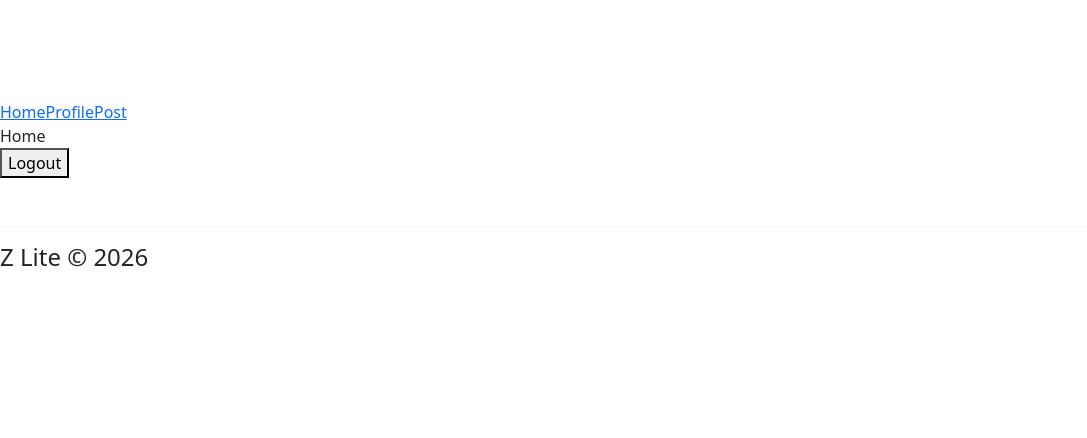
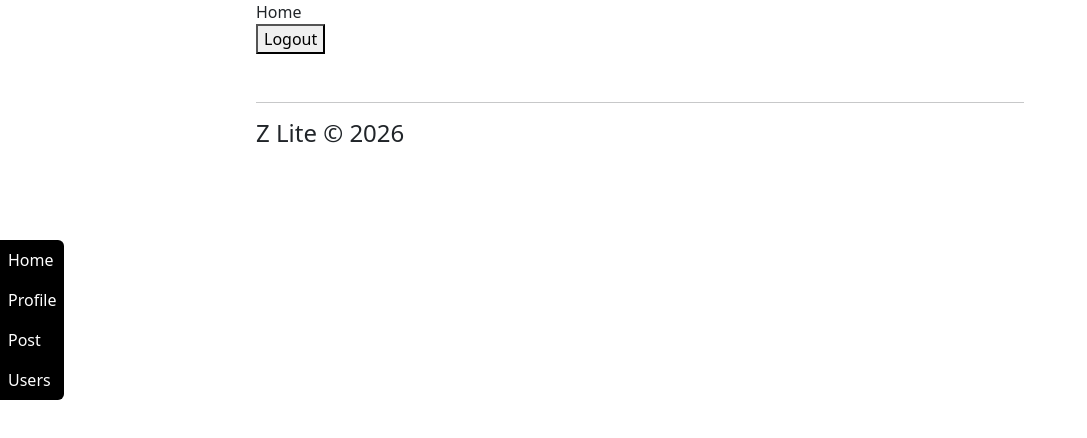
Before and after one commit to spoorjith1/mini-instagram, a React (Vite) app in the folder frontend-react/: page /home in a window 1280 px wide. Shown: the top 438 px of the page, without its empty margins (0-1087 px from the left). Built offline with nearby package versions, Linux system fonts and the light colour scheme; no server answers; sample sign-in values are in the browser's storage.

Commit message:
View users and Profiles

```diff
--- a/frontend-react/src/App.jsx
+++ b/frontend-react/src/App.jsx
@@ -11,6 +11,8 @@ import Register from './pages/Register';
 import Home from './pages/Home';
 import ProfilePage from './pages/ProfilePage';
 import CreatePost from './pages/CreatePost';
+import UsersPage from './pages/UsersPage';
+import OthersProfile from './pages/OthersProfile';
 
 function AppRoutes() {
   const { isLoggedIn } = useContext(AuthContext);
@@ -24,6 +26,8 @@ function AppRoutes() {
       <Route path="/home" element={ <PrivateRoute><Home /></PrivateRoute>} />
       <Route path="/profile" element={ <PrivateRoute><ProfilePage /></PrivateRoute> } />
       <Route path='/create_post' element={ <PrivateRoute><CreatePost /></PrivateRoute> } />
+      <Route path='/users' element={ <PrivateRoute><UsersPage /></PrivateRoute> } />
+      <Route path='/users/:id' element={ <PrivateRoute><OthersProfile /></PrivateRoute> } />
     </Routes>
     <Footer />
     </>
--- a/frontend-react/src/components/Footer.jsx
+++ b/frontend-react/src/components/Footer.jsx
@@ -4,7 +4,7 @@ function Footer() {
   return (
     <>
     <footer className='footer py-3 my-3'>
-      <hr className=' border-bottom' />
+      <hr />
       <h4 className='copy-right'>Z Lite &copy; 2026</h4>
     </footer>
     </>
--- a/frontend-react/src/components/Navbar.jsx
+++ b/frontend-react/src/components/Navbar.jsx
@@ -4,10 +4,11 @@ import { Link } from 'react-router-dom'
 
 function Navbar() {
   return (
-    <div>
-      <Link to='/home'>Home</Link>
-      <Link to='/profile'>Profile</Link>
-      <Link to='/create_post'>Post</Link>
+    <div className='side-navbar'>
+      <Link to='/home' className='side-navbar-links'>Home</Link>
+      <Link to='/profile' className='side-navbar-links'>Profile</Link>
+      <Link to='/create_post' className='side-navbar-links'>Post</Link>
+      <Link to='/users' className='side-navbar-links'>Users</Link>
     </div>
   )
 }
--- /dev/null
+++ b/frontend-react/src/components/Users.jsx
@@ -0,0 +1,22 @@
+import React from 'react'
+import { useNavigate } from 'react-router-dom'
+
+
+function Users({ user }) {
+  const navigate = useNavigate()
+
+  const openProfile = ()=> {
+    navigate(`/users/${user.id}`)
+  }
+
+  return (
+    <div onClick={openProfile} className='users-list'>
+      <img src={user.profile_pic} alt='profile' width='80' />
+      <h3>{user.username}</h3>
+      <p>{user.first_name}</p>
+      <p>{user.last_name}</p>
+    </div>
+  )
+}
+
+export default Users
--- /dev/null
+++ b/frontend-react/src/pages/OthersProfile.jsx
@@ -0,0 +1,46 @@
+import React, { useEffect, useState } from 'react'
+import { useParams } from 'react-router-dom'
+import axiosInstance from '../axiosInstance'
+
+function OthersProfile() {
+  const { id } = useParams()
+  const [userData, setUserData] = useState(null)
+  const [error, setError] = useState('')
+
+  useEffect(()=> {
+    const fetchUserData = async () => {
+      try {
+        const Data = await axiosInstance.get(`/users/${id}/`)
+        setUserData(Data.data)
+      }
+      catch (error) {
+        setError("Failed to fetch User")
+      }
+    }
+    fetchUserData()
+  }, [id])
+  return (
+    <div>
+      {error && <div>{error}</div>}
+      <h2>Profile</h2>
+      {userData && (
+        <div>
+          <img src={userData.profile_pic} alt='profile_pic' width='120' />
+          <h3>{userData.username}</h3>
+          <p>{userData.first_name}</p>
+          <p>{userData.last_name}</p>
+
+          {userData.posts?.map((post) => (
+          <div key={post.id}>
+            <img src={post.image} alt='post' width='300' />
+            <p>{post.caption}</p>
+            <p>{new Date(post.created_at).toLocaleDateString('en-GB')}</p>
+          </div>
+        ))}
+        </div>
+      )}
+    </div>
+  )
+}
+
+export default OthersProfile
--- a/frontend-react/src/pages/ProfilePage.jsx
+++ b/frontend-react/src/pages/ProfilePage.jsx
@@ -4,15 +4,18 @@ import axiosInstance from '../axiosInstance'
 function ProfilePage() {
   const [loading, setLoading] = useState(false)
   const [profileData, setProfileData] = useState(null)
+  const [error, setError] = useState('')
 
   useEffect(()=> {
     const fetchProfileData = async ()=> {
       setLoading(true)
       try {
-        const response = await axiosInstance.get('profile/me/')
+        const response = await axiosInstance.get('/profile/me/')
         setProfileData(response.data)
       }
-      catch (error) {}
+      catch (error) {
+        setError("Failed to fetch Data")
+      }
       finally {
         setLoading(false)
       }
@@ -34,13 +37,15 @@ function ProfilePage() {
         <p>{profileData.first_name}</p>
         <p>{profileData.last_name}</p>
 
-        {profileData.posts.map((post) => (
+        {profileData.posts?.map((post) => (
           <div key={post.id}>
             <img src={post.image} alt='post' width='300' />
             <p>{post.caption}</p>
             <p>{new Date(post.created_at).toLocaleDateString('en-GB')}</p>
           </div>
         ))}
+
+        {error && <div>{error}</div>}
         </>
       )}
     </div>
--- /dev/null
+++ b/frontend-react/src/pages/UsersPage.jsx
@@ -0,0 +1,43 @@
+import React, { useEffect, useState } from 'react'
+import axiosInstance from '../axiosInstance'
+import Users from '../components/Users'
+
+function UsersPage() {
+    const [users, setUsers] = useState([])
+    const [error, setError] = useState('')
+    const [loading, setLoading] = useState(false)
+
+    useEffect(()=> {
+        const fetchUsersData = async ()=> {
+            setLoading(true)
+            try {
+                const response = await axiosInstance.get('/users/')
+                setUsers(response.data)
+            }
+            catch (error) {
+                setError("Failed to Load data")
+            }
+            finally {
+                setLoading(false)
+            }
+        }
+        fetchUsersData();
+    }, [])
+
+    if (loading) {
+        return <div>Loading...</div>
+    }
+
+  return (
+    <div>
+      <h2>Users</h2>
+      {error && <div>{error}</div>}
+
+      {users.map((user) => (
+        <Users key={user.id} user={user} />
+      ))}
+    </div>
+  )
+}
+
+export default UsersPage
--- a/frontend-react/src/styles/global.css
+++ b/frontend-react/src/styles/global.css
@@ -3,5 +3,44 @@
 }
 
 body {
-    padding-top: 100px;
+    padding-left: 20%;
+    padding-right: 20%;
 }
+
+.side-navbar {
+    background-color: black;
+    color: white;
+    position: fixed;
+    top: 30%;
+    left: 0;
+    display: flex;
+    flex-direction: column;
+    gap: 1rem;
+    padding: 0.5rem;
+    border-top-right-radius: 6px;
+    border-bottom-right-radius: 6px;
+}
+
+.side-navbar-links {
+    text-decoration: none;
+    color: white;
+}
+
+.users-list {
+    background-color: #f2f2f2;
+    margin: 0.5rem;
+    border-radius: 8px;
+}
+.users-list:hover {
+    background-color: #a8a8a8;
+}
+.users-list img {
+    width: 100px;
+    height: 100px;
+    border-radius: 50%;
+    box-shadow: 0 2px 4px blue;
+}
+.users-list h3 {
+    display: inline-block;
+    padding-left: 20px;
+}
```
Also changed, not shown: frontend-react/src/pages/ProfileEdit.jsx (added, +11 -0 lines).
